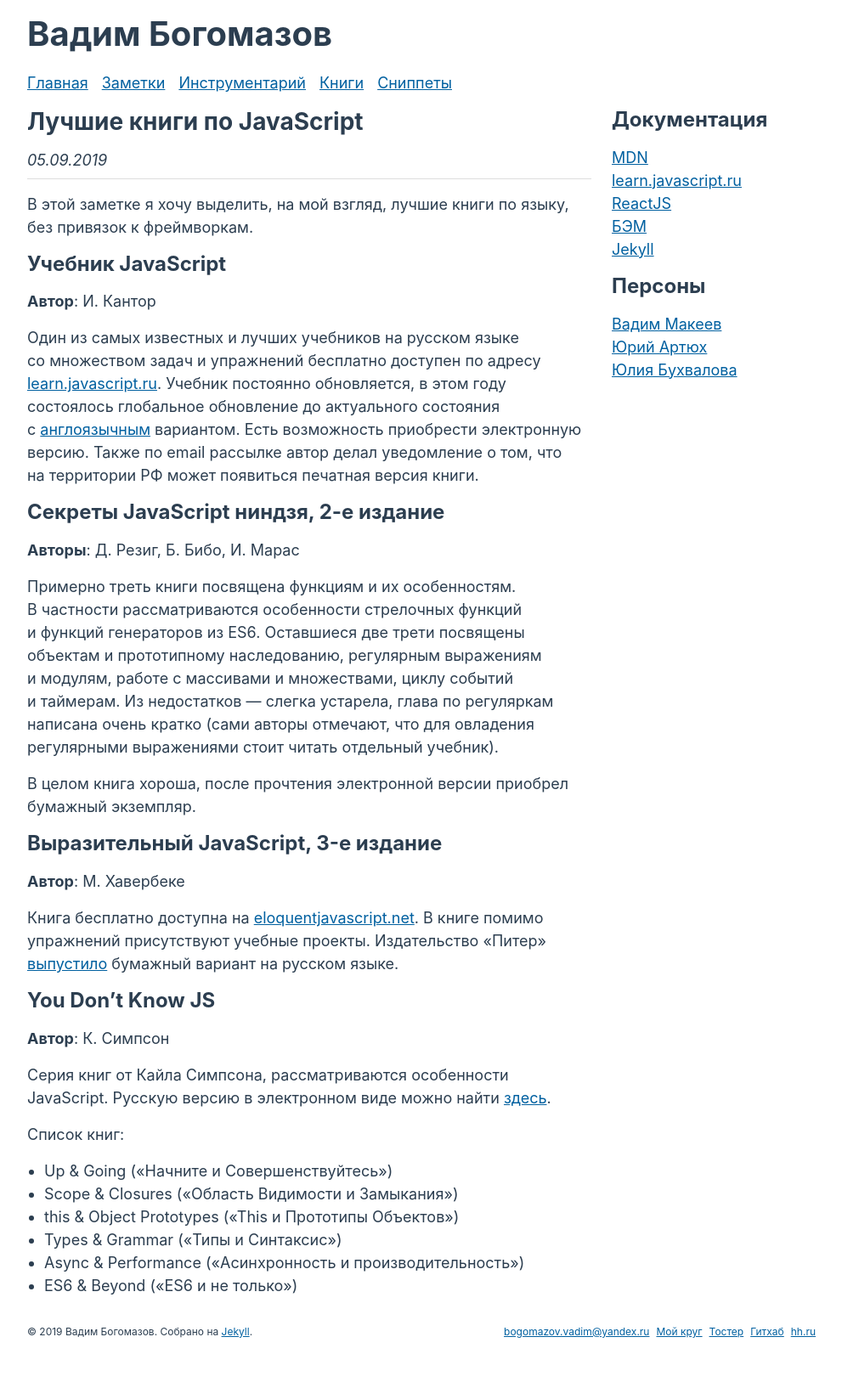
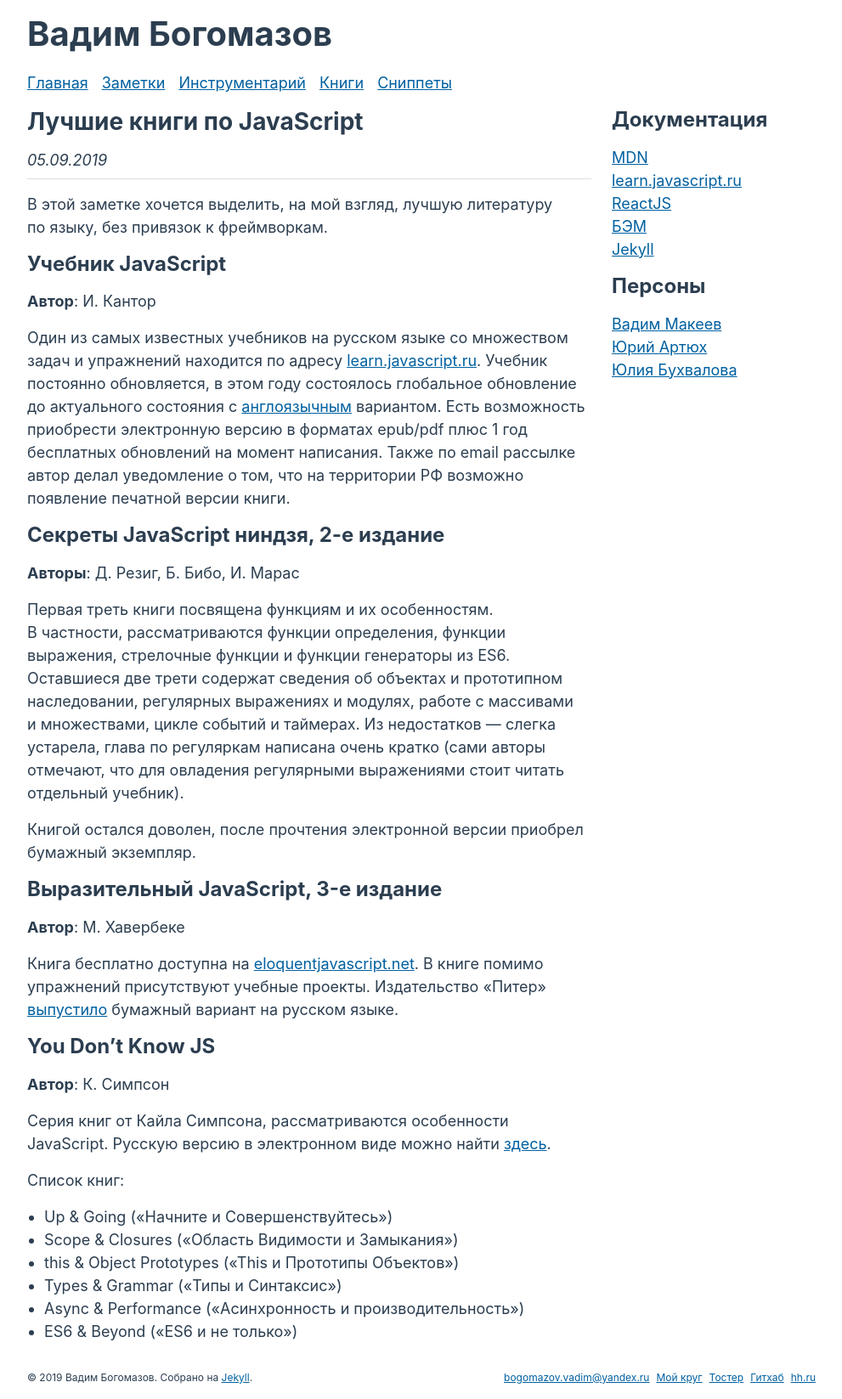
Before and after one commit to vadimbogomazov/vadimbogomazov.github.io, a Jekyll site: the page built from _posts/2019-09-05-best-javascript-books.markdown, in a window 1280 px wide. Shown: the whole page at 85% size, without its empty margins (144-1135 px from the left). Built offline with Jekyll 4.4.1, drawn with Linux system fonts in a browser that asks for light colours; before the commit the page ends 1593 px from its top, so only the background shows below that.

Commit message:
Update post, update layout

```diff
--- a/_drafts/2019-09-26-bad-practices-markup.markdown
+++ b/_drafts/2019-09-26-bad-practices-markup.markdown
@@ -6,3 +6,6 @@ date: 2019-09-26 11:00:00 +0300
 categories: frontend
 published: false
 ---
+
+<p>Пишите код так, как будто это делал один человек.</p>
+<p>Одно из частых и раздражающих явлений, с которым я сталкиваюсь </p>
--- a/_includes/nav.html
+++ b/_includes/nav.html
@@ -1,5 +1,5 @@
 <!-- SITE NAV -->
-<nav class="site-nav">
+<nav class="site-nav" role="navigation">
     <ul class="site-nav__inner">
         {% for item in site.nav %}
             <li class="site-nav__item">
--- a/_layouts/default.html
+++ b/_layouts/default.html
@@ -28,7 +28,7 @@ layout: compress
         {% include header.html %}
 
         <div class="site-content">
-            <main class="main" role="main">
+            <main class="site-main" role="main">
                 {{ content }}
             </main>
 
--- a/_layouts/post.html
+++ b/_layouts/post.html
@@ -3,7 +3,7 @@ layout: default
 ---
 
 <!-- POST -->
-<article class="post">
+<article class="post" role="article">
     <header class="post__header">
         <h2 class="post__title">{{ page.title }}</h2>
         <time class="post__date" datetime="{{ page.date | date: '%d.%m.%Y' }}">{{ page.date | date: "%d.%m.%Y" }}</time>
--- a/_posts/2019-09-05-best-javascript-books.markdown
+++ b/_posts/2019-09-05-best-javascript-books.markdown
@@ -6,22 +6,22 @@ date:   2019-09-05 11:00:00 +0300
 categories: frontend
 ---
 
-<p>В&nbsp;этой заметке я&nbsp;хочу выделить, на&nbsp;мой взгляд, лучшие книги по&nbsp;языку, без привязок к&nbsp;фреймворкам.</p>
+<p>В&nbsp;этой заметке хочется выделить, на&nbsp;мой взгляд, лучшую литературу по&nbsp;языку, без привязок к&nbsp;фреймворкам.</p>
 
 <h3>Учебник JavaScript</h3>
 
 <p><b>Автор</b>: И.&nbsp;Кантор</p>
 
-<p>Один из&nbsp;самых известных и&nbsp;лучших учебников на&nbsp;русском языке со&nbsp;множеством задач и&nbsp;упражнений бесплатно доступен по&nbsp;адресу <a href="https://learn.javascript.ru/" rel="noopener noreferrer" target="_blank">learn.javascript.ru</a>. Учебник постоянно обновляется, в&nbsp;этом году состоялось глобальное обновление до&nbsp;актуального состояния с&nbsp;<a href="https://javascript.info/" rel="noopener noreferrer" target="_blank">англоязычным</a> вариантом. Есть возможность приобрести электронную версию. Также по&nbsp;email рассылке автор делал уведомление о&nbsp;том, что на&nbsp;территории&nbsp;РФ может появиться печатная версия книги.</p>
+<p>Один из&nbsp;самых известных учебников на&nbsp;русском языке со&nbsp;множеством задач и&nbsp;упражнений находится по&nbsp;адресу <a href="https://learn.javascript.ru/" rel="noopener noreferrer" target="_blank">learn.javascript.ru</a>. Учебник постоянно обновляется, в&nbsp;этом году состоялось глобальное обновление до&nbsp;актуального состояния с&nbsp;<a href="https://javascript.info/" rel="noopener noreferrer" target="_blank">англоязычным</a> вариантом. Есть возможность приобрести электронную версию в&nbsp;форматах epub/pdf плюс 1&nbsp;год бесплатных обновлений на&nbsp;момент написания. Также по&nbsp;email рассылке автор делал уведомление о&nbsp;том, что на&nbsp;территории&nbsp;РФ возможно появление печатной версии книги.</p>
 
 <h3>Секреты JavaScript ниндзя, 2-е издание</h3>
 
 <p><b>Авторы</b>: Д.&nbsp;Резиг, Б. Бибо, И.&nbsp;Марас</p>
 
-<p>Примерно треть книги посвящена функциям и&nbsp;их&nbsp;особенностям. В&nbsp;частности рассматриваются особенности стрелочных функций и&nbsp;функций генераторов из&nbsp;ES6.
-Оставшиеся две трети посвящены объектам и&nbsp;прототипному наследованию, регулярным выражениям и&nbsp;модулям, работе с&nbsp;массивами и&nbsp;множествами, циклу событий и&nbsp;таймерам.
+<p>Первая треть книги посвящена функциям и&nbsp;их&nbsp;особенностям. В&nbsp;частности, рассматриваются функции определения, функции выражения, стрелочные функции и&nbsp;функции генераторы из&nbsp;ES6.
+Оставшиеся две трети содержат сведения об&nbsp;объектах и&nbsp;прототипном наследовании, регулярных выражениях и&nbsp;модулях, работе с&nbsp;массивами и&nbsp;множествами, цикле событий и&nbsp;таймерах.
 Из&nbsp;недостатков&nbsp;&mdash; слегка устарела, глава по&nbsp;регуляркам написана очень кратко (сами авторы отмечают, что для&nbsp;овладения регулярными выражениями стоит читать отдельный учебник).</p>
-<p>В&nbsp;целом книга хороша, после прочтения электронной версии приобрел бумажный экземпляр.</p>
+<p>Книгой остался доволен, после прочтения электронной версии приобрел бумажный экземпляр.</p>
 
 <h3>Выразительный JavaScript, 3-е издание</h3>
 <p><b>Автор</b>: М. Хавербеке</p>
--- a/_sass/_base.scss
+++ b/_sass/_base.scss
@@ -68,7 +68,7 @@ a {
     }
 }
 
-.main {
+.site-main {
     flex-grow: 1;
 }
 
--- a/snippets.markdown
+++ b/snippets.markdown
@@ -18,7 +18,7 @@ categories:
           url: https://gist.github.com/vadimbogomazov/e5591be170a5f9318a672087f6363549
 ---
 
-<p>Часто используемые сниппеты в&nbsp;работе, лежат на&nbsp;Github Gist.</p>
+<p>Часто используемые сниппеты в&nbsp;работе, лежат на&nbsp;<a href="https://gist.github.com/vadimbogomazov" rel="noopener noreferrer" target="_blank">Github Gist</a>.</p>
 
 <div>
     {% for category in page.categories %}
```
